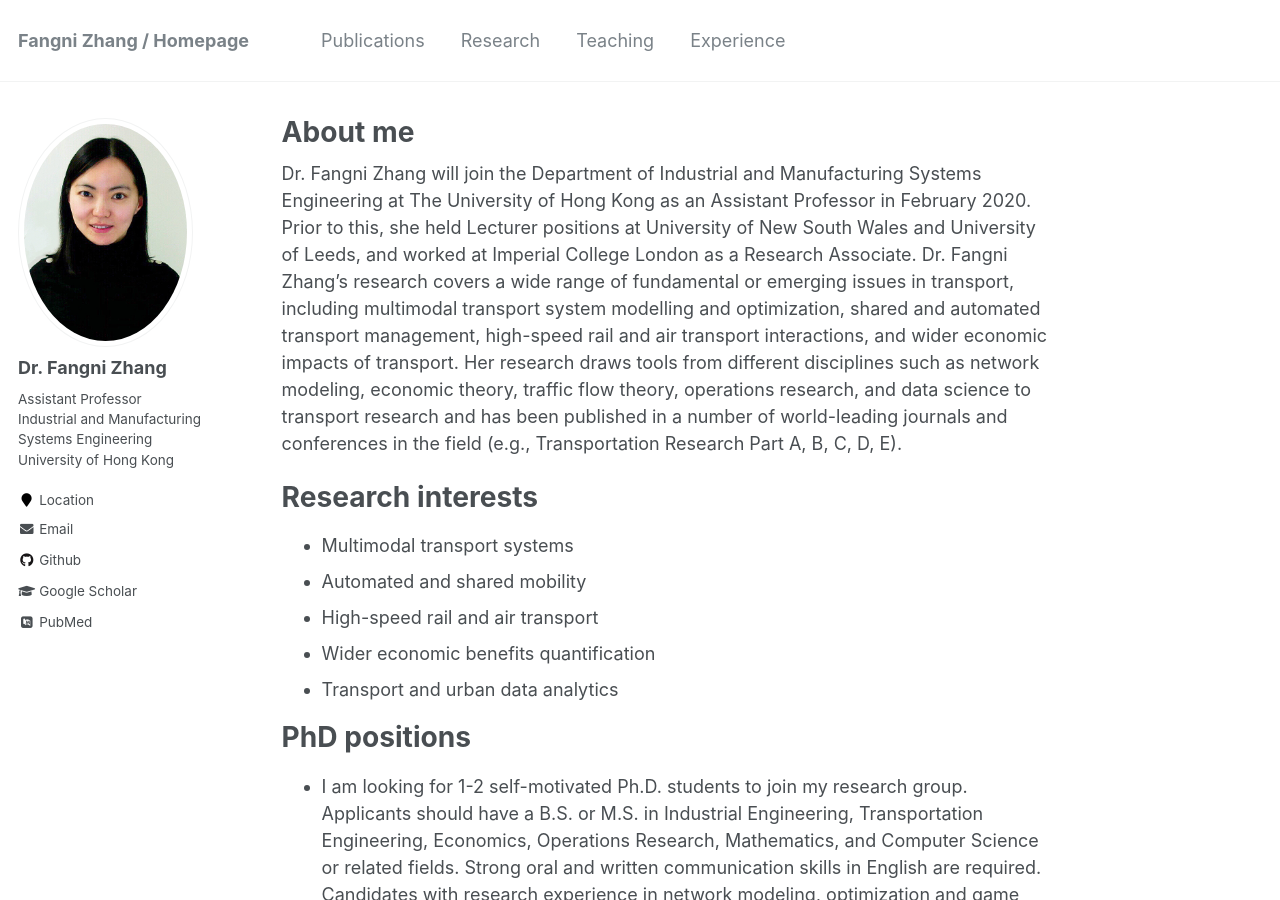
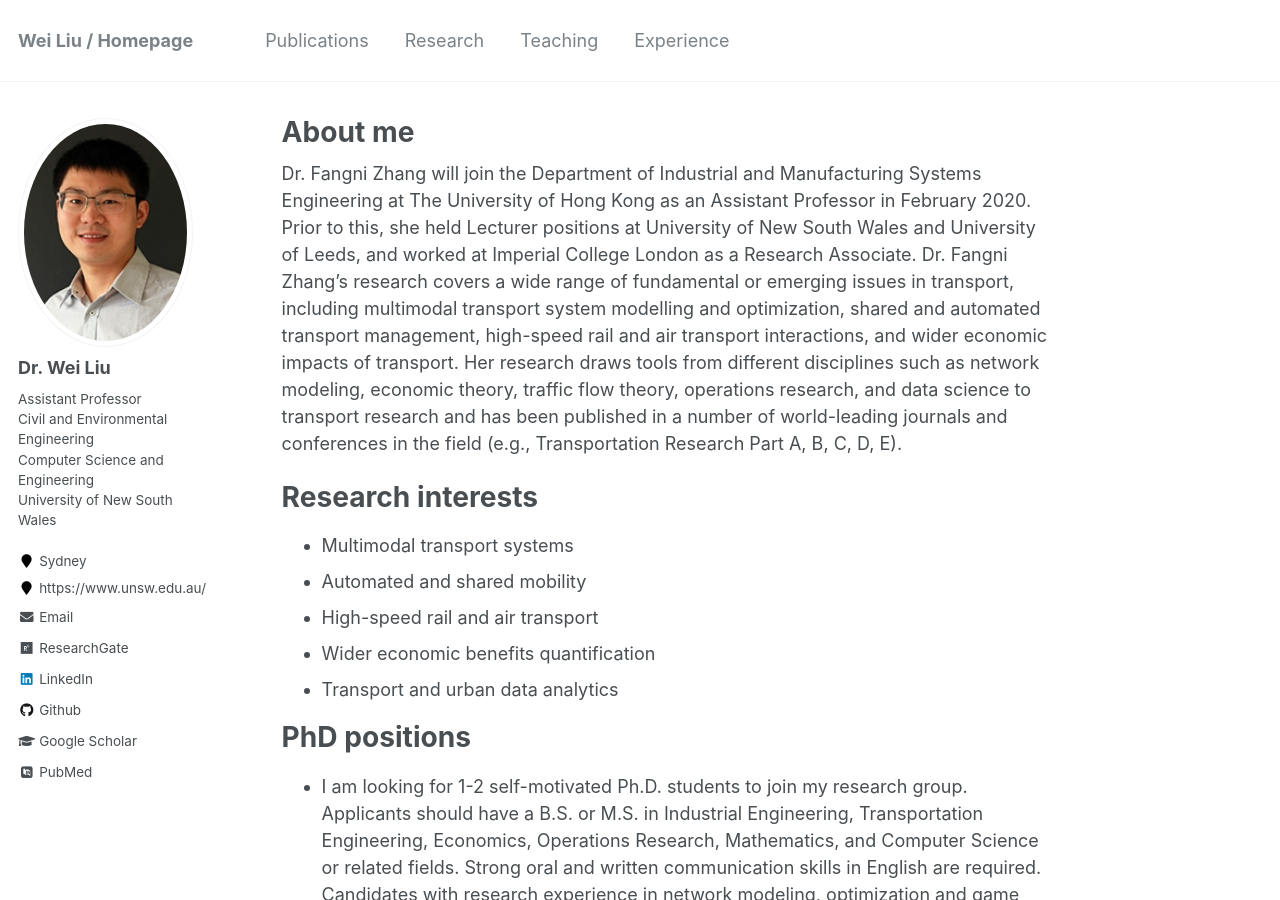
Before and after one commit to weiliu2016/weiliu2016.github.io, a Jekyll site: the page built from _pages/about.md, in a window 1280 px wide and 900 px high. Built offline with Jekyll 4.4.1, drawn with Linux system fonts in a browser that asks for light colours; some web fonts are replaced; some of the changed text lies outside the part shown.

Commit message:
Update _config.yml

```diff
--- a/_config.yml
+++ b/_config.yml
@@ -7,15 +7,15 @@
 
 # Site Settings
 locale                   : "en-US"
-title                    : "Fangni Zhang / Homepage"
+title                    : "Wei Liu / Homepage"
 title_separator          : "-"
-name                     : &name "Fangni Zhang"
+name                     : &name "Wei Liu"
 description              : &description "Assistant Professor"
-description              : &description "Department of Industrial and Manufacturing Systems Engineering"
-description              : &description "University of Hong Kong"
-url                      : https://fangnizhang.github.io # the base hostname & protocol for your site e.g. "https://mmistakes.github.io"
+description              : &description "Faculty of Engineering"
+description              : &description "University of New South Wales"
+url                      : https://weiliu2016.github.io # the base hostname & protocol for your site e.g. "https://mmistakes.github.io"
 baseurl                  : "" # the subpath of your site, e.g. "/blog"
-repository               : "fangnizhang/fangnizhang.github.io"
+repository               : "weiliu2016/weiliu2016.github.io"
 teaser                   :  # filename of teaser fallback teaser image placed in /images/, .e.g. "500x300.png"
 breadcrumbs              : false # true, false (default)
 words_per_minute         : 160
@@ -42,7 +42,7 @@ staticman:
   path                   : "_data/comments/{options.slug}"
   requiredFields         : ['name', 'email', 'message']
   transforms:
-    email                : "fangni.zhang@hotmail.com"
+    email                : "wei.liu@unsw.edu.au"
   generatedFields:
     date:
       type               : "date"
@@ -82,18 +82,19 @@ analytics:
 
 # Site Author
 author:
-  name             : "Dr. Fangni Zhang"
-  avatar           : "Fangni Zhang_photo.png"
+  name             : "Dr. Wei Liu"
+  avatar           : "WeiLiu.jpg"
   bio              : |
     Assistant Professor <br>
-    Industrial and Manufacturing Systems Engineering <br>
-    University of Hong Kong<br>
-  location         : "Location"
-  employer         :
+    Civil and Environmental Engineering <br>
+    Computer Science and Engineering <br>
+    University of New South Wales <br>
+  location         : "Sydney"
+  employer         : "https://www.unsw.edu.au/"
   pubmed           : "https://www.ncbi.nlm.nih.gov/pubmed/?term=john+snow"
-  googlescholar    : "https://scholar.google.co.uk/citations?user=pqcRnPcAAAAJ&hl"
-  email            : "fangni.zhang@hotmail.com"
-  researchgate     :  # example: "https://www.researchgate.net/profile/yourprofile"
+  googlescholar    : "https://scholar.google.com/citations?user=rEUNm28AAAAJ&hl=en"
+  email            : "wei.liu@unsw.edu.au"
+  researchgate     : "https://www.researchgate.net/profile/Wei_Liu510"
   uri              :
   bitbucket        :
   codepen          :
@@ -101,13 +102,13 @@ author:
   flickr           :
   facebook         :
   foursquare       :
-  github           : "fangnizhang"
+  github           : "weiliu2016"
   google_plus      :
   keybase          :
   instagram        :
   impactstory      : #"https://profiles.impactstory.org/u/xxxx-xxxx-xxxx-xxxx"
   lastfm           :
-  linkedin         :
+  linkedin         : "https://www.linkedin.com/in/wei-liu-0b333843/"
   orcid            :
   pinterest        :
   soundcloud       :
```
